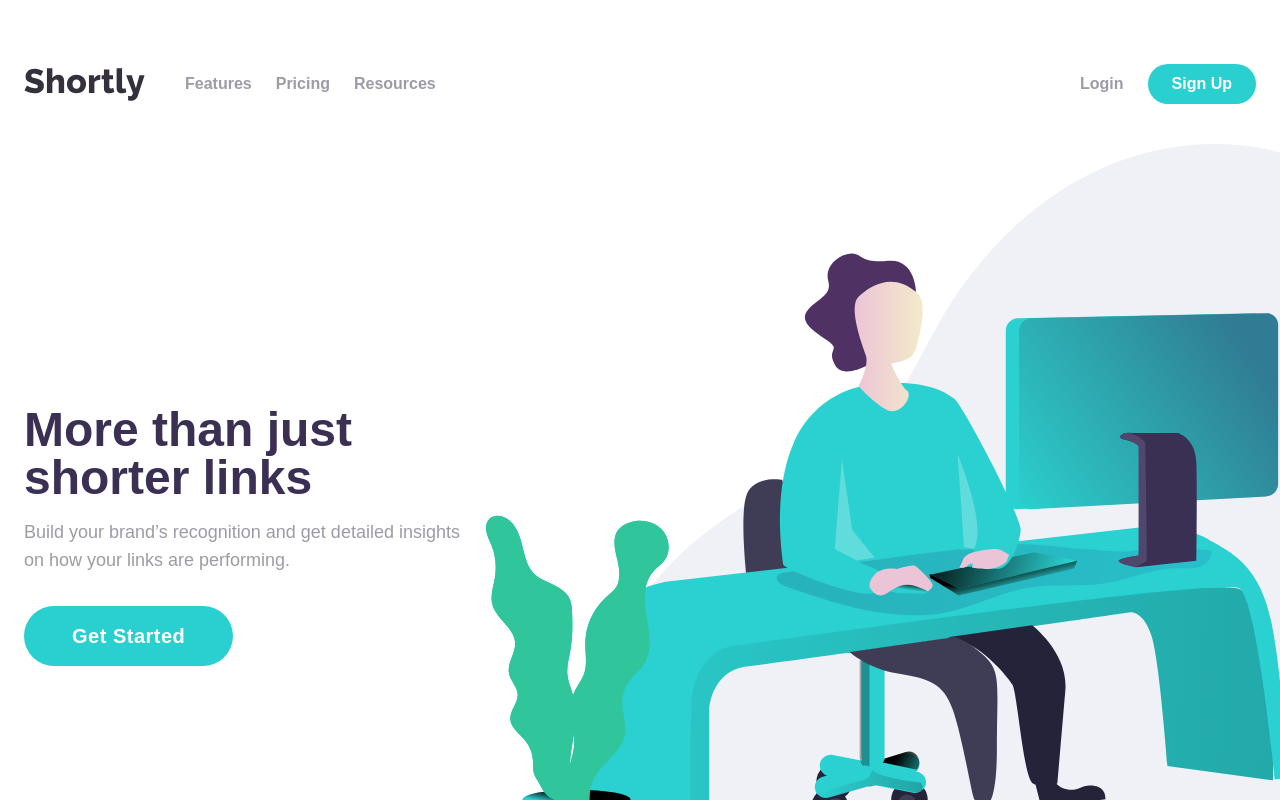
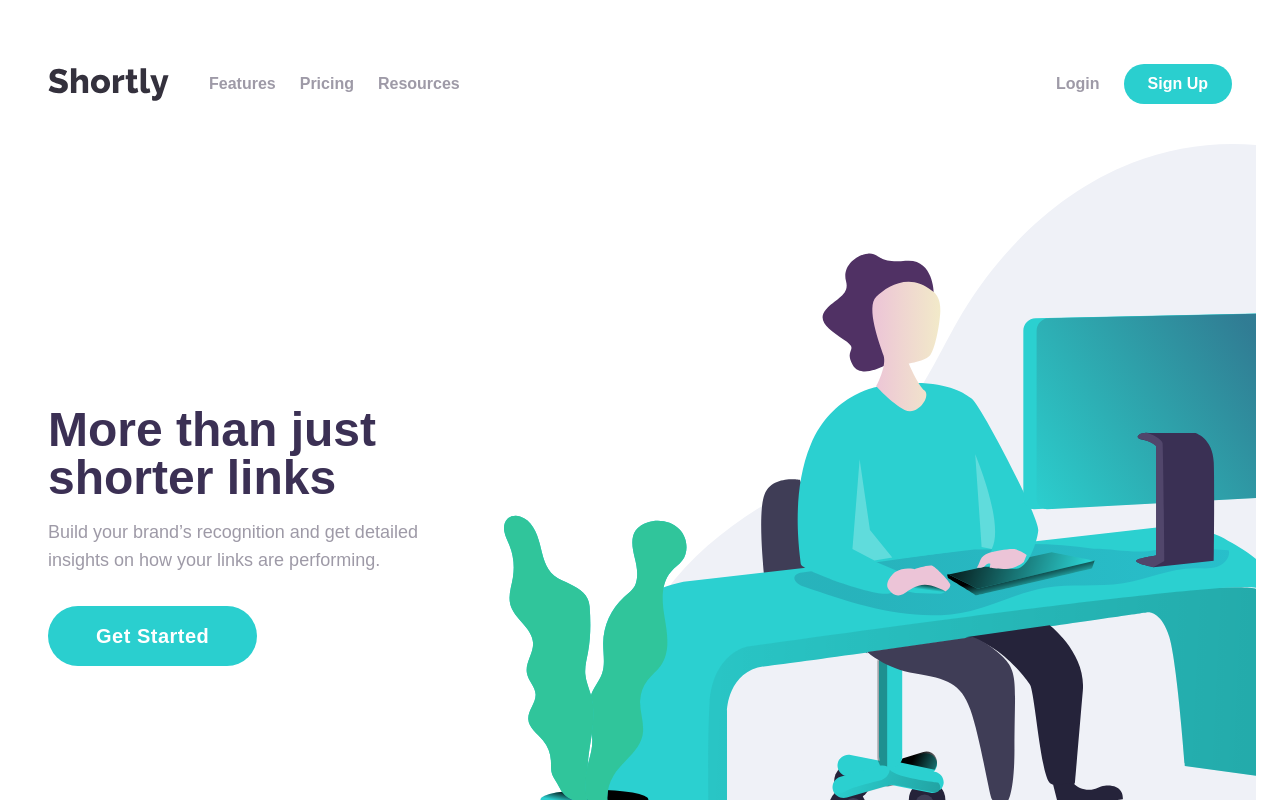
Before and after one commit to iamcgs/url-shortening-api, a React (Create React App) app: page / in a window 1280 px wide. Shown: the top 800 px of the page. Built offline with nearby package versions, Linux system fonts and the light colour scheme; the HTML template or start-up script is replaced by a standard one.

Commit message:
padding fixed

```diff
--- a/src/components/Header.jsx
+++ b/src/components/Header.jsx
@@ -4,7 +4,7 @@ import Navbar from './Navbar';
 
 function Header() {
   return (
-    <header>
+    <header className="px-6">
       <Navbar />
       <section className="flex flex-col items-center bg-white lg:flex-row">
         <div className="flex-2 mx-auto h-screen w-full bg-hero bg-cover md:order-2"></div>
```
